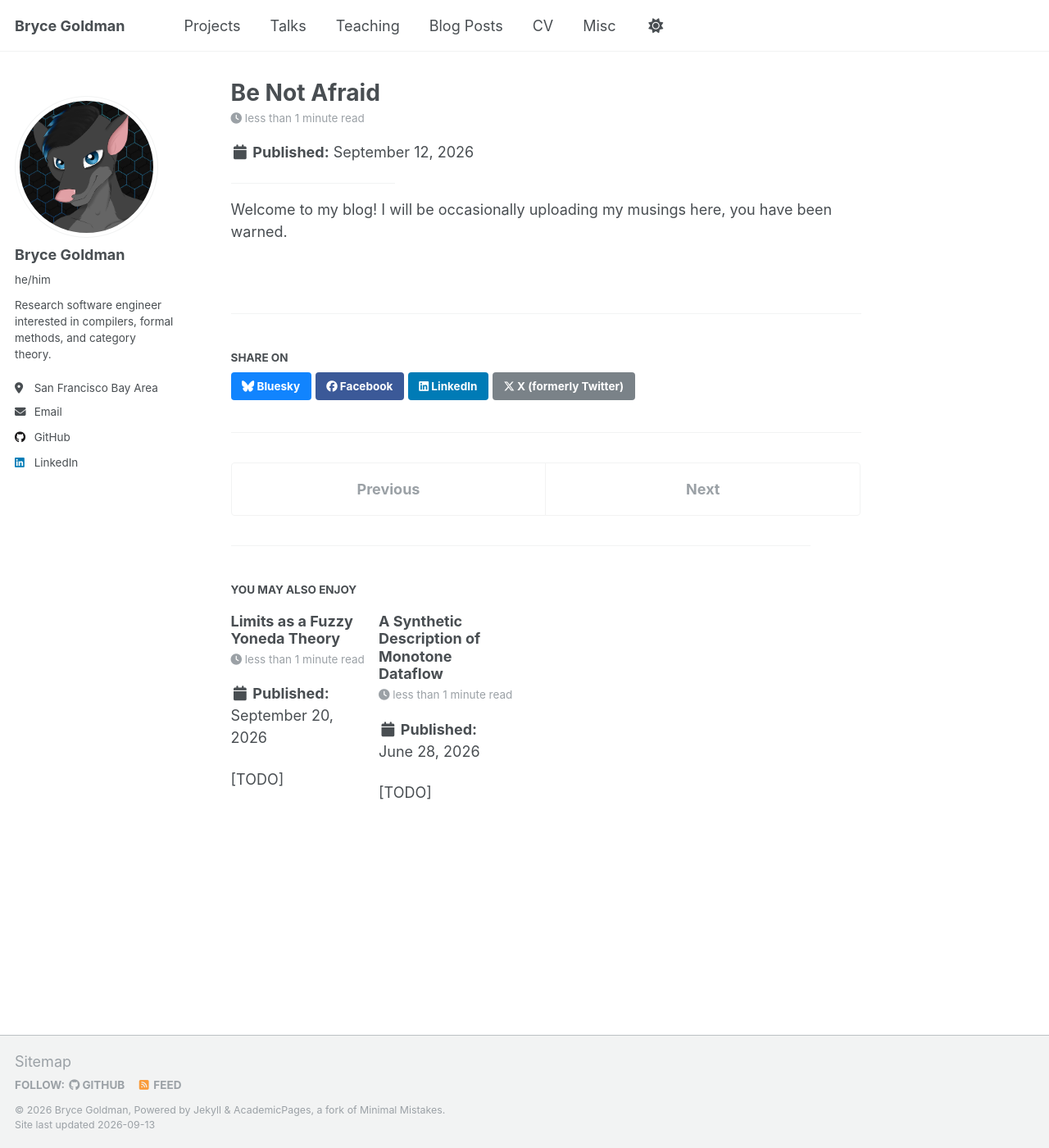
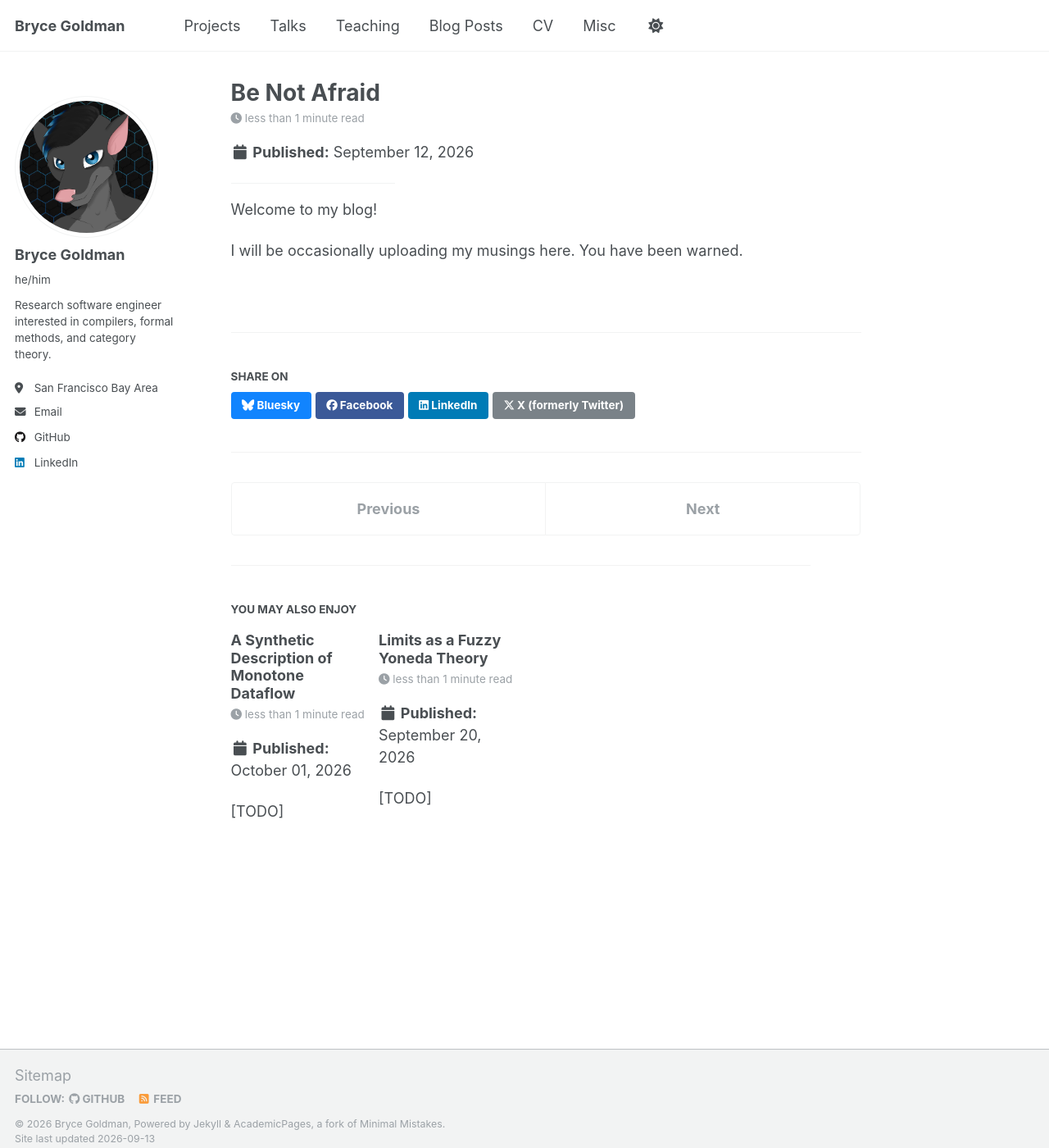
Before and after one commit to Alkizar/alkizar.github.io, a Jekyll site: the page built from _posts/2026-09-12-be-not-afraid.md, in a window 1280 px wide and 1400 px high. Shown: the whole window at 82% size. Built offline with Jekyll 4.4.1, drawn with Linux system fonts in a browser that asks for light colours.

Commit message:
fixed welcome blog post

```diff
--- a/_posts/2026-09-12-be-not-afraid.md
+++ b/_posts/2026-09-12-be-not-afraid.md
@@ -4,4 +4,6 @@ date: 2026-09-12
 permalink: /posts/2026/09/be-not-afraid/
 ---
 
-Welcome to my blog! I will be occasionally uploading my musings here, you have been warned.
+Welcome to my blog!
+
+I will be occasionally uploading my musings here. You have been warned.
--- a/_posts/2026-10-01-synthetic-dfa.md
+++ b/_posts/2026-10-01-synthetic-dfa.md
@@ -1,6 +1,6 @@
 ---
 title: 'A Synthetic Description of Monotone Dataflow'
-date: 2026-06-28
+date: 2026-10-01
 permalink: /posts/2026/10/synthetic-dfa/
 tags:
   - compilers
```
